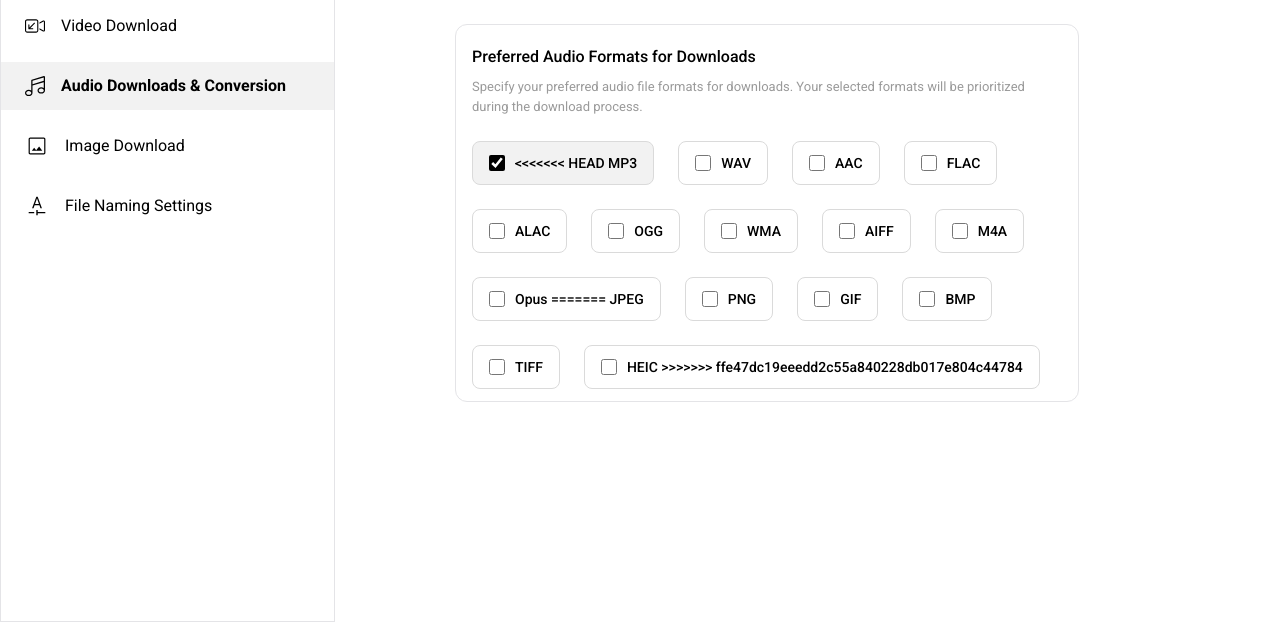
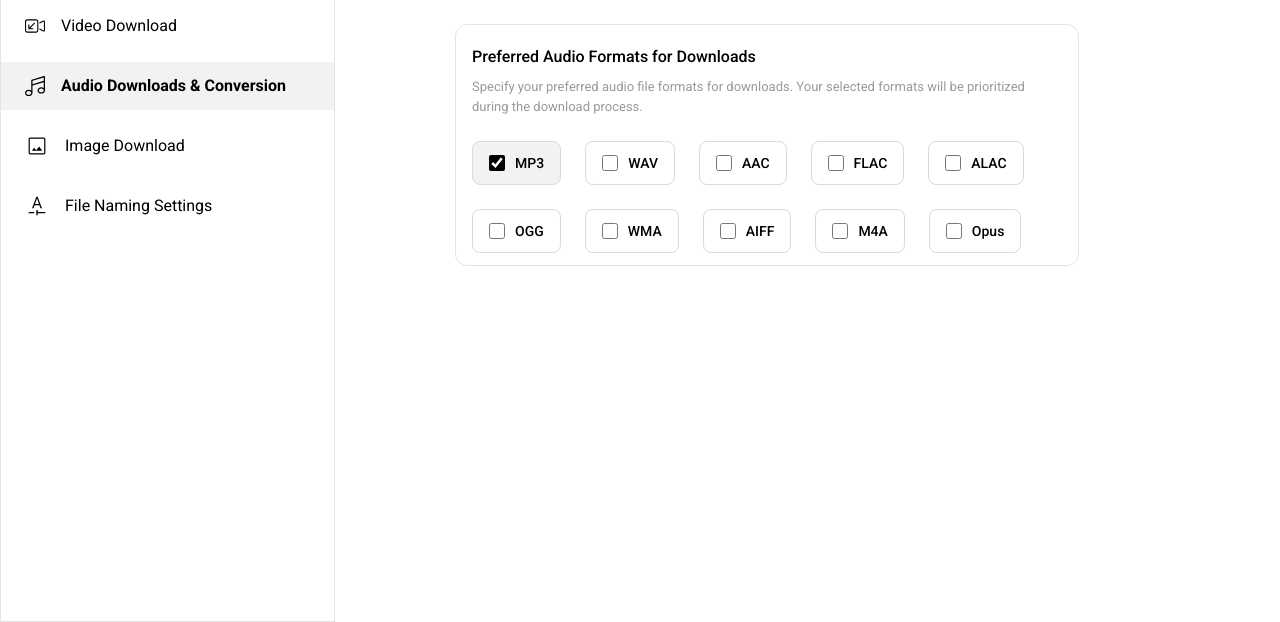
Before and after one commit to Betterlogic-Ali-Hassan/royal-download, a plain HTML site: page audioDownload.html in a window 1280 px wide. Shown: the part 178-800 px from the top of the page. Drawn offline with Linux system fonts and the light colour scheme.

Commit message:
Change The Checkboxes

```diff
--- a/audioDownload.html
+++ b/audioDownload.html
@@ -34,7 +34,6 @@
                 <div class="checkboxs">
                   <label class="checkbox checkbox-label checked">
                     <input type="checkbox" name="JPEG" id="JPEG" checked />
-<<<<<<< HEAD
                     MP3
                   </label>
                   <label class="checkbox checkbox-label">
@@ -72,29 +71,6 @@
                   <label class="checkbox checkbox-label">
                     <input type="checkbox" name="HEIC" id="HEIC" />
                     Opus
-=======
-                    JPEG
-                  </label>
-                  <label class="checkbox checkbox-label">
-                    <input type="checkbox" name="PNG" id="PNG" />
-                    PNG
-                  </label>
-                  <label class="checkbox checkbox-label">
-                    <input type="checkbox" name="GIF" id="GIF" />
-                    GIF
-                  </label>
-                  <label class="checkbox checkbox-label">
-                    <input type="checkbox" name="BMP" id="BMP" />
-                    BMP
-                  </label>
-                  <label class="checkbox checkbox-label">
-                    <input type="checkbox" name="TIFF" id="TIFF" />
-                    TIFF
-                  </label>
-                  <label class="checkbox checkbox-label">
-                    <input type="checkbox" name="HEIC" id="HEIC" />
-                    HEIC
->>>>>>> ffe47dc19eeedd2c55a840228db017e804c44784
                   </label>
                 </div>
               </div>
```
